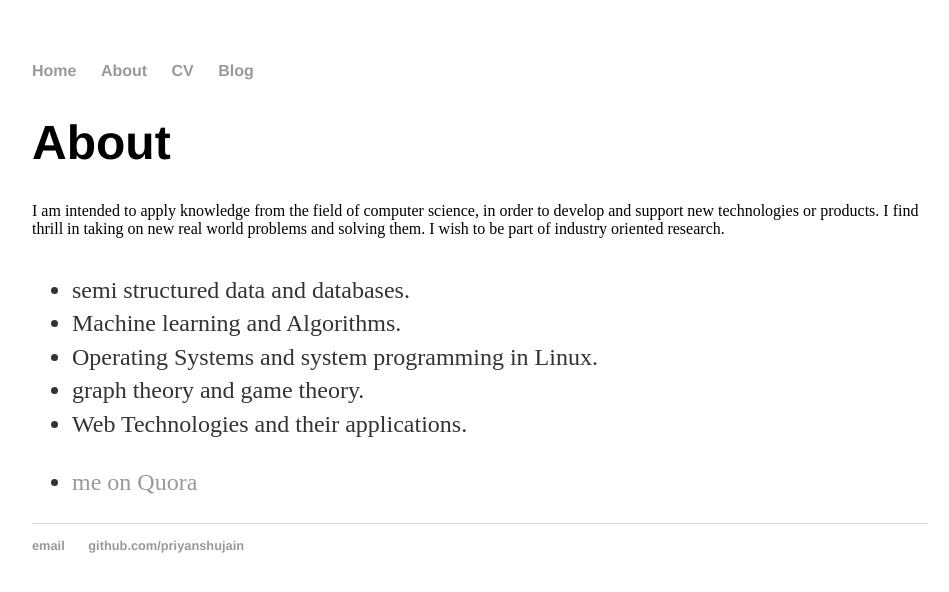
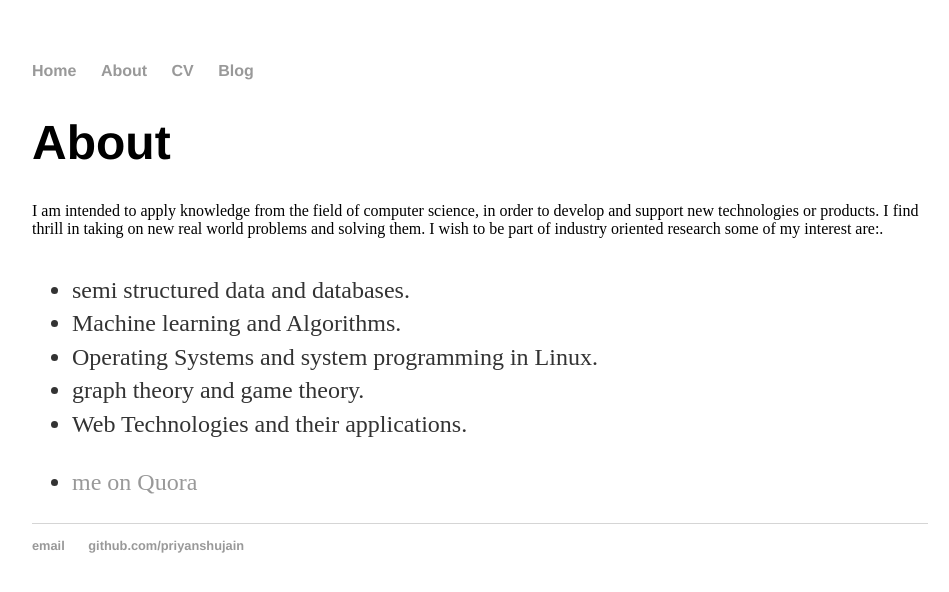
Before and after one commit to priyanshujain/priyanshujain.github.io, a Jekyll site: the page built from about/index.html, in a window 1280 px wide. Shown: the top 592 px of the page, without its empty margins (160-1109 px from the left). Built offline with Jekyll 4.4.1, drawn with Linux system fonts in a browser that asks for light colours.

Commit message:
about changed

```diff
--- a/about/index.html
+++ b/about/index.html
@@ -9,7 +9,7 @@ title: About Priyanshu Jain
 
 			technologies or products. I find thrill in taking on new real world problems and solving them.
 
-			I wish to be part of industry oriented research.
+			I wish to be part of industry oriented research some of my interest are:.
 
 			<h2 name ="Interest"></h2>
 			<ul >
```
